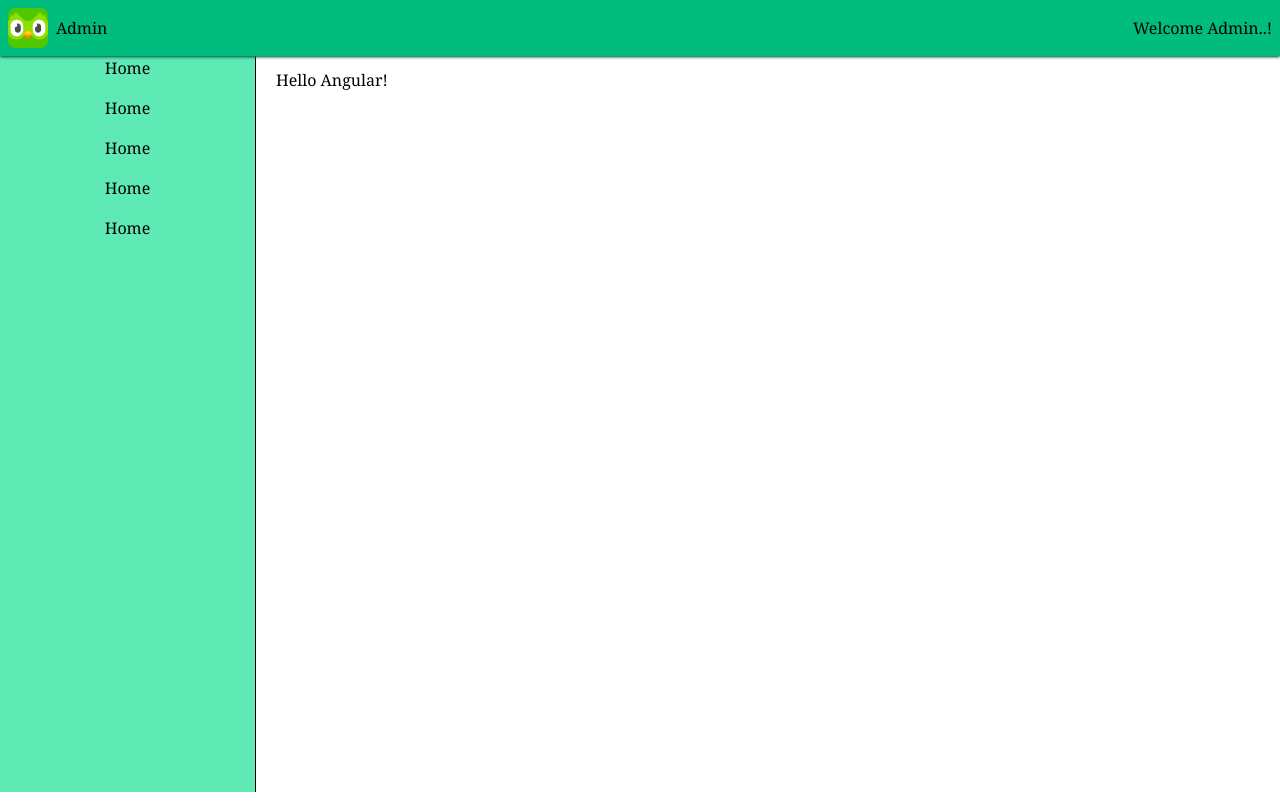
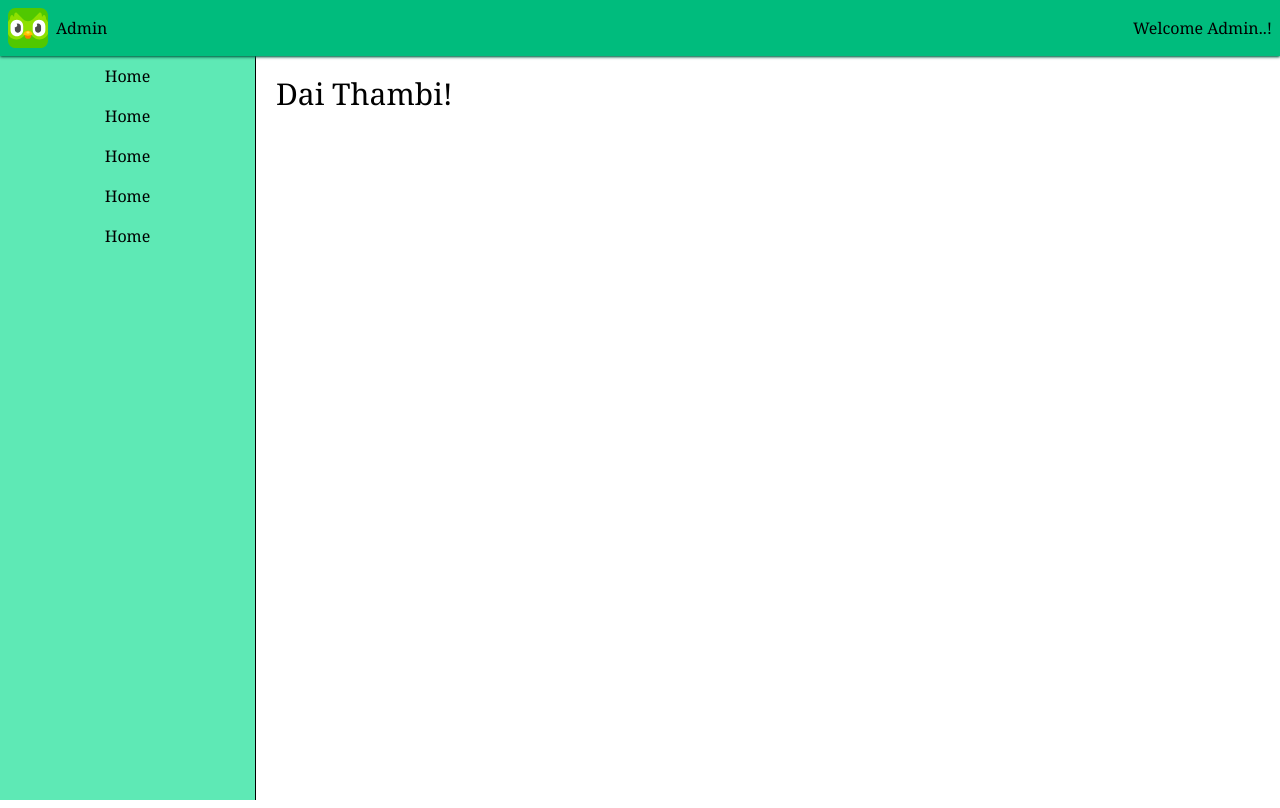
Before and after one commit to PoovarasanMoorthy29/Learn-Angular, an Angular app: page / in a window 1280 px wide. Built offline with nearby package versions, Linux system fonts and the light colour scheme.

Commit message:
Practizing data binding

```diff
--- a/src/app/app.html
+++ b/src/app/app.html
@@ -15,12 +15,13 @@
       <li class="text-center">Welcome Admin..!</li>
     </ul>
   </nav>
-  <section  class="flex mt-12 top-14">
+  <section  class="flex mt-12 top-14 py-2">
     <nav class=" min-w-3xs sticky top-14 h-[calc(100vh-3.5rem)]  border-r bg-emerald-300">
       <app-side-bar></app-side-bar>
     </nav>
-    <main class="p-5">
-      {{title}}
+    <main class="p-5  w-full">
+      <p class={{textSize}}>Dai Thambi!</p>
+
     </main>
   </section>
 
--- a/src/app/app.ts
+++ b/src/app/app.ts
@@ -11,5 +11,5 @@ import { SideBar } from '../shared/side-bar/side-bar';
 
 })
 export class App {
-  title='Hello Angular!';
+  textSize="text-3xl";
 }
```
